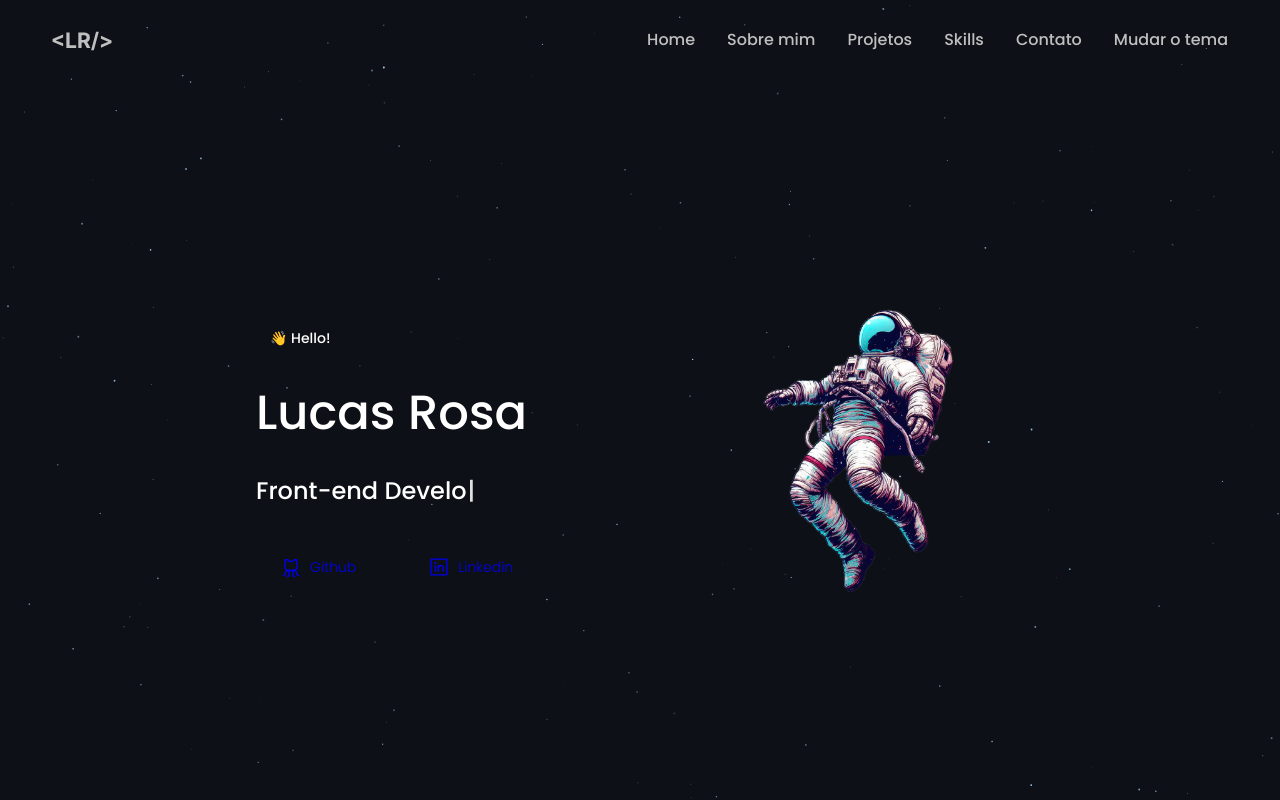
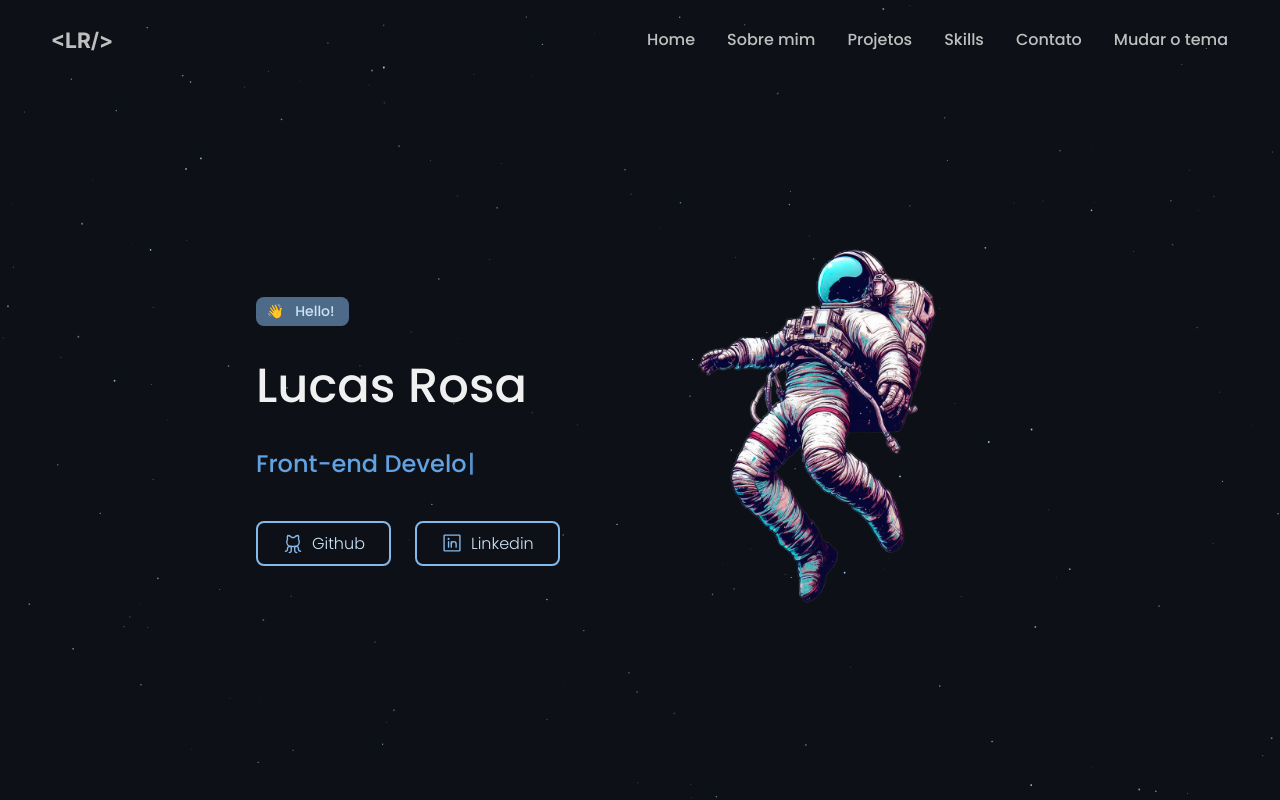
Before and after one commit to LucasHARosa/LucasHARosa.github.io, a React (Vite) app: page / in a window 1280 px wide. Shown: the top 800 px of the page. Built offline with nearby package versions, Linux system fonts and the light colour scheme; a web font is replaced by a local one.

Commit message:
colors intro

```diff
--- a/index.html
+++ b/index.html
@@ -8,7 +8,7 @@
       content="sites, web, desenvolvimento, frontend, LucasRosa, programador, iuricode, front-end, machinelearning, Lucas,DeepLearning, RedesNeurais, React, freelancer, freela, website, portfólio"
     />
     <meta charset="UTF-8" />
-    <link rel="icon" type="image/svg+xml" href="/cod.svg" />
+    <link rel="icon" type="image/svg+xml" href="/lr.svg" />
     <meta name="viewport" content="width=device-width, initial-scale=1.0" />
     <link href="https://fonts.googleapis.com/css2?family=Poppins:wght@100;300;500;600&family=Preahvihear&display=swap" rel="stylesheet">
     <title>Portfolio // LucasRosa</title>
--- /dev/null
+++ b/src/components/ButtonsIcons/styles.ts
@@ -0,0 +1,36 @@
+import styled from 'styled-components'
+
+export const Container = styled.div`
+
+
+  button{
+    display: flex;
+    flex-direction: row;
+    align-items: center;
+    gap: 0.5rem;
+    justify-content: center;
+
+    margin-top: 1rem;
+    padding: 0.5rem 1.5rem;
+    border: 2px solid ${({ theme }) => theme['Green-300']};
+    border-radius: 0.5rem;
+
+
+    font-size: 0.875rem;
+    font-weight: 300;
+    color: var(--white);
+
+    background-color: transparent;
+    cursor: pointer;
+    transition: 0.3s;
+
+    &:hover{
+      background-color:  ${({ theme }) => theme['Green-100']};
+      box-shadow: 0px 0px 10px ${({ theme }) => theme['Green-300']};
+    }
+    div{
+      color: ${({ theme }) => theme['Green-300']};
+      height: 22px;
+    }
+  }
+`
--- a/src/components/Intro/index.tsx
+++ b/src/components/Intro/index.tsx
@@ -1,17 +1,16 @@
-import styles from './styles.module.css';
 import astronormal from '../../assets/astronormal.png'
 import Typewriter from "typewriter-effect";
 
 import {LinkedinLogo, GithubLogo} from 'phosphor-react'
+import { Tag } from '../Tag';
+import { IntroButtons, IntroContainer, IntroContent } from './styles';
 
 export function Intro(){
   return (
     <section id="Home">
-      <div className={styles.container}>
-        <div className={styles.containerInfo}>
-          <div className={styles.tag}>
-          👋 Hello!
-          </div>
+      <IntroContainer>
+        <IntroContent>
+          <Tag color="blue" background='blue'>👋 &nbsp; Hello!</Tag>
           <h1>Lucas Rosa</h1>
           <p>
             <Typewriter
@@ -27,22 +26,24 @@ export function Intro(){
               }}
             />
           </p>
-          <div className={styles.containerButtons}>
+          <IntroButtons>
             <a href="https://github.com/LucasHARosa">
               <button>
-              <div><GithubLogo size={22}/></div>
-              Github
+                <div>
+                  <GithubLogo size={22}/>
+                </div>
+                Github
               </button>
             </a>
             <a href="https://www.linkedin.com/in/lucas-henrique-alves-rosa/"><button>
               <div><LinkedinLogo size={22}/></div>
               Linkedin
             </button></a>
-          </div>
-        </div>
+          </IntroButtons>
+        </IntroContent>
         <img src={astronormal} alt="" />
 
-      </div>
+      </IntroContainer>
     </section>
   )
 }
--- a/src/components/Intro/styles.module.css
+++ /dev/null
@@ -1,106 +0,0 @@
-.container{
-  display: flex;
-  flex-direction: row;
-  align-items: center;
-  justify-content: space-between;
-
-  padding: 14rem 20vw 6.25rem;
-
-}
-@keyframes floatAnimation {
-  0%, 100% {
-    transform: translateY(0);
-  }
-  25% {
-    transform: translateY(-15px);
-
-  }
-  50% {
-    transform: translateY(0);
-  }
-  75% {
-    transform: translateY(15px);
-  }
-}
-
-
-.container img{
-  animation: floatAnimation 4s infinite;
-  transition-timing-function: ease-in-out;
-  z-index: -1;
-  width: 25vw
-}
-
-.containerInfo{
-  display: flex;
-  flex-direction: column;
-  gap: 1.5rem;
-}
-.tag {
-  width: fit-content;
-  font-size: 0.875rem;
-  color: var(--purple-300);
-
-  padding: 0.25rem 0.875rem ;
-  background-color: var(--purple-700);
-  border-radius: 0.5rem;
-}
-.containerInfo h1{
-
-  font-style: normal;
-  font-weight: 400;
-  font-size: 3rem;
-  color: var(--white);
-}
-.containerInfo p{
-  font-style: normal;
-  font-weight: 400;
-  font-size: 1.5rem;
-  color: var(--gray-400);
-}
-.containerButtons{
-  display: flex;
-  flex-direction: row;
-  gap: 1.5rem;
-}
-.containerButtons button{
-  display: flex;
-  flex-direction: row;
-  align-items: center;
-  gap: 0.5rem;
-  justify-content: center;
-
-  margin-top: 1rem;
-  padding: 0.5rem 1.5rem;
-  border: 2px solid var(--green-300);
-  border-radius: 0.5rem;
-
-
-  font-size: 0.875rem;
-  font-weight: 300;
-  color: var(--white);
-
-  background-color: transparent;
-  cursor: pointer;
-  transition: 0.3s;
-}
-.containerButtons button:hover{
-  background-color: var(--green-100);
-  box-shadow: 0px 0px 10px var(--green-300);
-}
-
-
-.containerButtons button div{
-  color: var(--green-300);
-  height: 22px;
-}
-
-@media (max-width: 768px){
-  .container{
-    justify-content: center;
-    padding: 14rem 1rem 6.25rem;
-  }
-  .container img{
-    display: none;
-  }
-}
--- /dev/null
+++ b/src/components/Intro/styles.ts
@@ -0,0 +1,98 @@
+import styled from 'styled-components'
+
+export const IntroContainer = styled.div`
+  display: flex;
+  flex-direction: row;
+  align-items: center;
+  justify-content: space-between;
+
+  padding: 10rem 20vw 6.25rem;
+  @media(max-width: 768px){
+    justify-content: center;
+    padding: 14rem 1rem 6.25rem;
+  }
+
+  @keyframes floatAnimation {
+    0%, 100% {
+      transform: translateY(0);
+    }
+    25% {
+      transform: translateY(-15px);
+
+    }
+    50% {
+      transform: translateY(0);
+    }
+    75% {
+      transform: translateY(15px);
+    }
+  }
+
+  img{
+    animation: floatAnimation 4s infinite;
+    transition-timing-function: ease-in-out;
+    z-index: -1;
+    width: 25rem;
+    @media(max-width: 768px){
+      display: none;
+    }
+  }
+`
+
+export const IntroContent = styled.div`
+  display: flex;
+  flex-direction: column;
+  gap: 1.5rem;
+
+  h1{
+    font-style: normal;
+    font-weight: 400;
+    font-size: 3rem;
+    color: ${({ theme }) => theme['Gray-100']};
+  }
+  p{
+    font-style: normal;
+    font-weight: 400;
+    font-size: 1.5rem;
+    color: ${({ theme }) => theme['Blue-400']};
+
+  }
+`
+
+export const IntroButtons = styled.div`
+  display: flex;
+  flex-direction: row;
+  gap: 1.5rem;
+
+  button{
+    display: flex;
+    flex-direction: row;
+    align-items: center;
+    gap: 0.5rem;
+    justify-content: center;
+
+    margin-top: 1rem;
+    padding: 0.5rem 1.5rem;
+    border: 2px solid ${({ theme }) => theme['Blue-300']};
+    border-radius: 0.5rem;
+
+
+    font-size: 1rem;
+    font-weight: 300;
+    color: ${({ theme }) => theme['Blue-100']};
+
+    background-color: transparent;
+    cursor: pointer;
+    transition: 0.4s;
+
+    &:hover{
+      background-color:  ${({ theme }) => theme['Blue-700-opacity']};
+      box-shadow: 0px 0px 50px ${({ theme }) => theme['Blue-300-opacity']};
+      transition: 0.4s;
+    }
+    div{
+      color: ${({ theme }) => theme['Blue-300']};
+      height: 22px;
+    }
+  }
+`
--- /dev/null
+++ b/src/components/Tag/index.tsx
@@ -0,0 +1,15 @@
+import { TagContainer } from "./styles";
+
+interface TagProps {
+  children: React.ReactNode;
+  color?: string;
+  background?: string;
+}
+
+export function Tag(  {children, color="purple", background="purple"}: TagProps){
+  return (
+    <TagContainer color={color} background={background}>
+      {children}
+    </TagContainer>
+  )
+}
--- /dev/null
+++ b/src/components/Tag/styles.ts
@@ -0,0 +1,38 @@
+import styled from 'styled-components'
+
+interface Props{
+  color?: string;
+  background?: string;
+}
+
+export const TagContainer = styled.div<Props>`
+  width: fit-content;
+  font-size: 0.875rem;
+
+  border-radius: 0.5rem;
+  padding: 0.25rem 0.875rem 0.25rem 0.675rem ;
+  background-color: ${({ background, theme }) => {
+    switch (background) {
+      case 'blue':
+        return theme["Blue-300-opacity"];
+      case 'green':
+        return theme["Green-300-opacity"];
+      case 'purple':
+        return theme["Purple-300-opacity"];
+      default:
+        return theme["Blue-300"];
+    }
+  }};
+  color: ${({ color, theme }) => {
+    switch (color) {
+      case 'blue':
+        return theme["Blue-100"];
+      case 'green':
+        return theme["Green-100"];
+      case 'purple':
+        return theme["Purple-050"];
+      default:
+        return theme["Blue-900"];
+    }
+  }};
+`
--- a/src/global.css
+++ b/src/global.css
@@ -8,7 +8,7 @@
     --gray-800: #202024;
     --gray-900: #121214;
 
-    --purple-300: #8653f3;
+    --purple-300: #3f1f799a;
     --purple-500: #3D1E7E;
     --purple-700: #1e193c;
     --purple-800: #14142a;
@@ -25,7 +25,7 @@
     --blue:#2e374a;
 
 
-    --red: #e52e4d;
+    --red: #1c509f96;
   }
 
   :focus {
--- a/src/styles/themes/default.ts
+++ b/src/styles/themes/default.ts
@@ -1,6 +1,5 @@
 export const defaultTheme = {
   "white": "#fff",
-
   "Gray-050":"#f9f9f9",
   "Gray-100": "#f0f0f0",
   "Gray-200": "#d9d9d9",
@@ -12,13 +11,16 @@ export const defaultTheme = {
   "Gray-800": "#404040",
   "Gray-900": "#262626",
 
+
   "Purple-050": "#ecd8ff",
   "Purple-100": "#d8b9ff",
   "Purple-200": "#c297ff",
   "Purple-300": "#a475f9",
+  "Purple-300-opacity": "#a375f98a",
   "Purple-400": "#8250df",
   "Purple-500": "#6639ba",
   "Purple-600": "#512a97",
+  "Purple-600-opacity": "#3f1f799a",
   "Purple-700": "#3e1f79",
   "Purple-800": "#2e1461",
   "Purple-900": "#161218",
@@ -31,6 +33,7 @@ export const defaultTheme = {
   "Green-100": "#c3f0c3",
   "Green-200": "#a4e8a4",
   "Green-300": "#85e085",
+  "Green-300-opacity": "#85e0858a",
   "Green-400": "#66d666",
   "Green-500": "#47cf47",
   "Green-600": "#2ebf2e",
@@ -42,10 +45,12 @@ export const defaultTheme = {
   "Blue-100": "#cce3f7",
   "Blue-200": "#a8cff0",
   "Blue-300": "#85b9e9",
+  "Blue-300-opacity": "#85b9e98a",
   "Blue-400": "#62a2e2",
   "Blue-500": "#408bda",
   "Blue-600": "#2e6ebf",
   "Blue-700": "#1c519f",
+  "Blue-700-opacity": "#1c509f96",
   "Blue-800": "#0e3975",
   "Blue-900": "#081e41",
 
```
Also changed, not shown: src/components/ButtonsIcons/index.tsx (added, +16 -0 lines).
